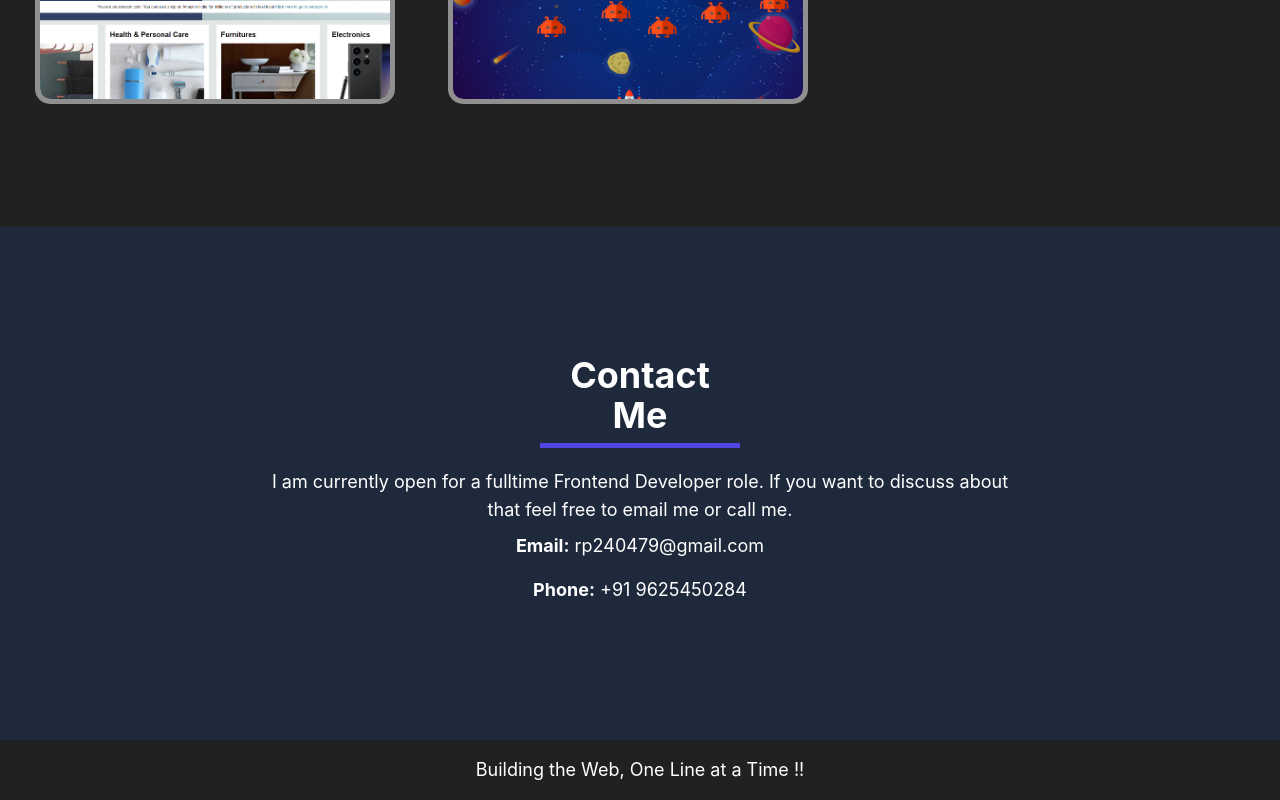
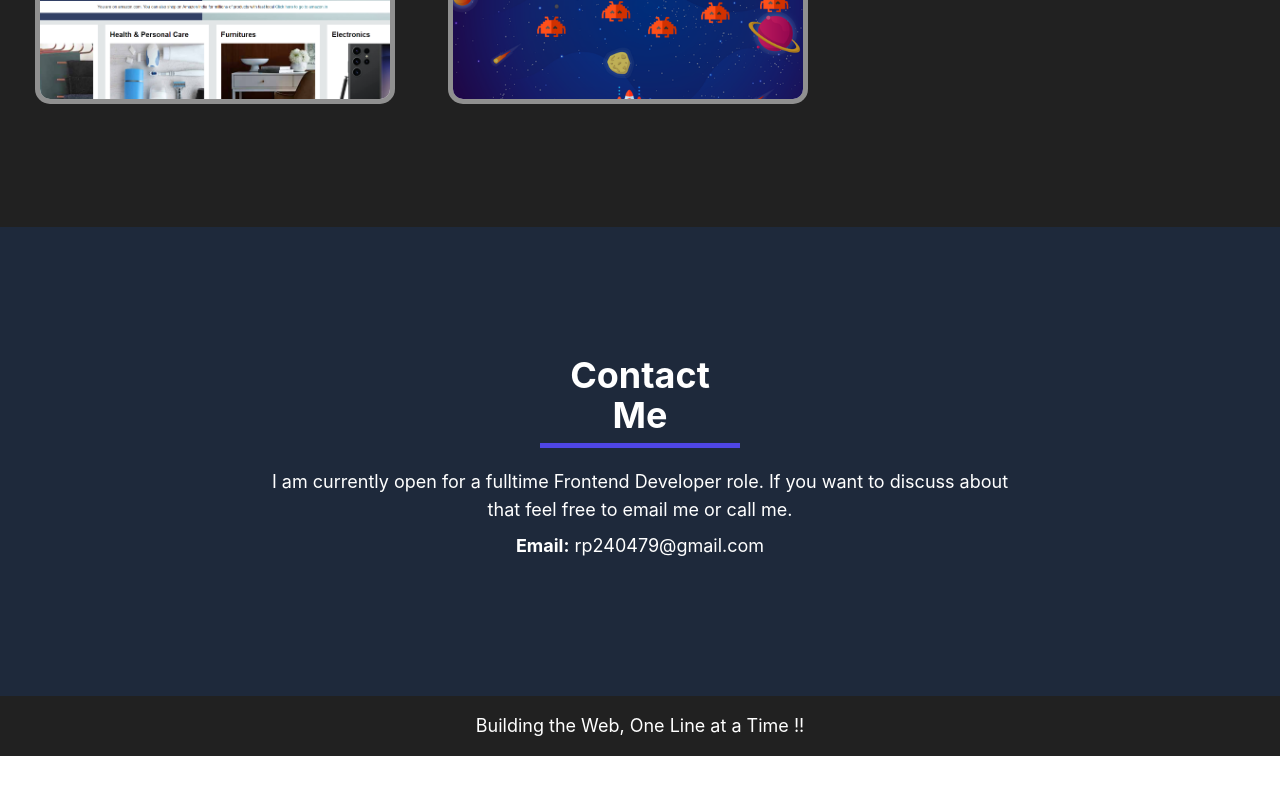
Before and after one commit to kingpin8510/Portfolio, a React (Create React App) app: page / in a window 1280 px wide. Shown: the part 2247-3047 px from the top of the page. After the commit the page ends 3003 px from the top, so only its background shows below. Built offline with nearby package versions, Linux system fonts and the light colour scheme.

Commit message:
Update Contact

```diff
--- a/src/components/Contact.jsx
+++ b/src/components/Contact.jsx
@@ -15,9 +15,6 @@ const Contact = () => {
         <p className="py-2">
           <span className="font-bold">Email:</span> rp240479@gmail.com
         </p>
-        <p className="py-2">
-          <span className="font-bold">Phone:</span> +91 9625450284
-        </p>
       </div>
     </section>
   );
```
